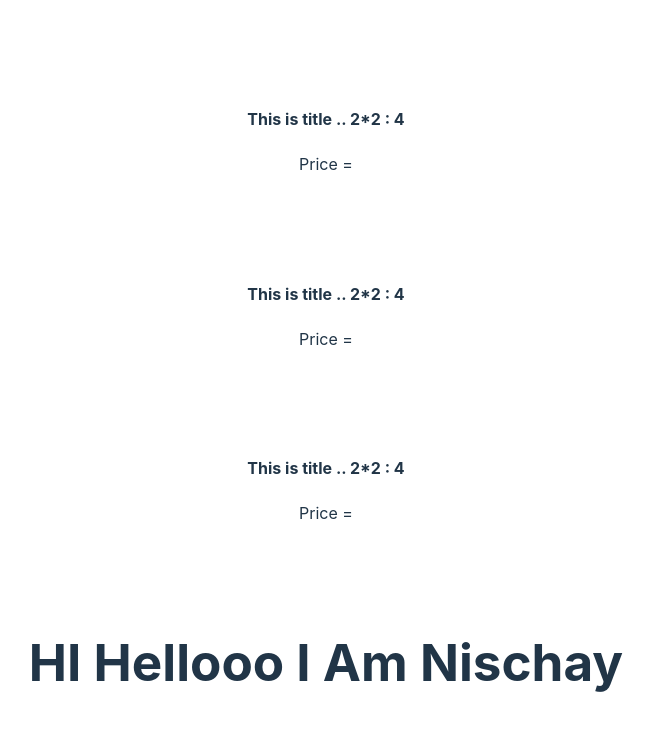
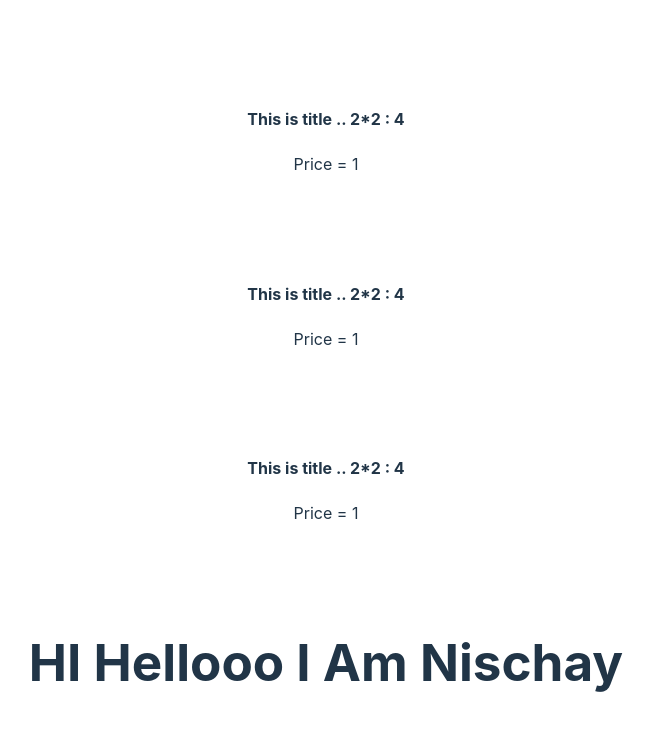
Before and after one commit to NischayHR-11/ReactJS, a React (Vite) app in the folder Basic_Concept/: page / in a window 1280 px wide. Shown: the top 730 px of the page, without its empty margins (314-967 px from the left). Built offline with nearby package versions, Linux system fonts and the light colour scheme.

Commit message:
Added Dynamic Pricing and naming of The Product Feature

```diff
--- a/Basic_Concept/src/product.jsx
+++ b/Basic_Concept/src/product.jsx
@@ -2,13 +2,13 @@ import Title from "./Title";
 import { Description } from './description.jsx';
 import "./product.css"
 
-function Product(){
+function Product({name,price=1}){
 
     return(
 
         <div className="product">
-            <Title/>
-            <Description/>
+            <Title name={name}/>
+            <Description price={price}/>
         </div>
     )
 }
```
